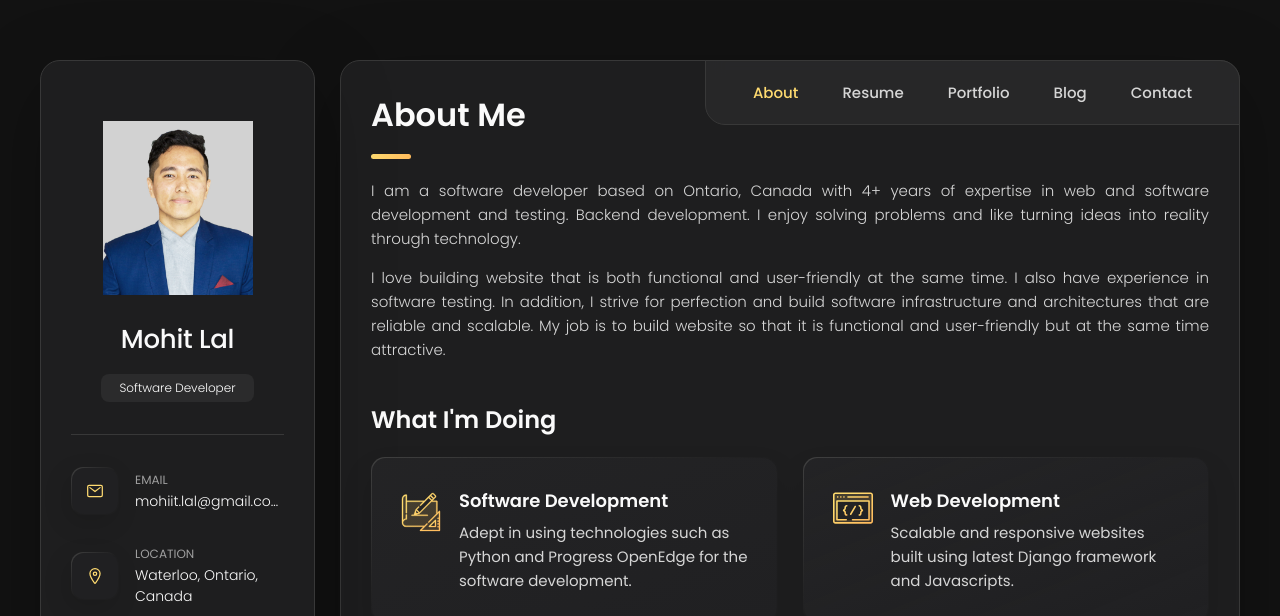
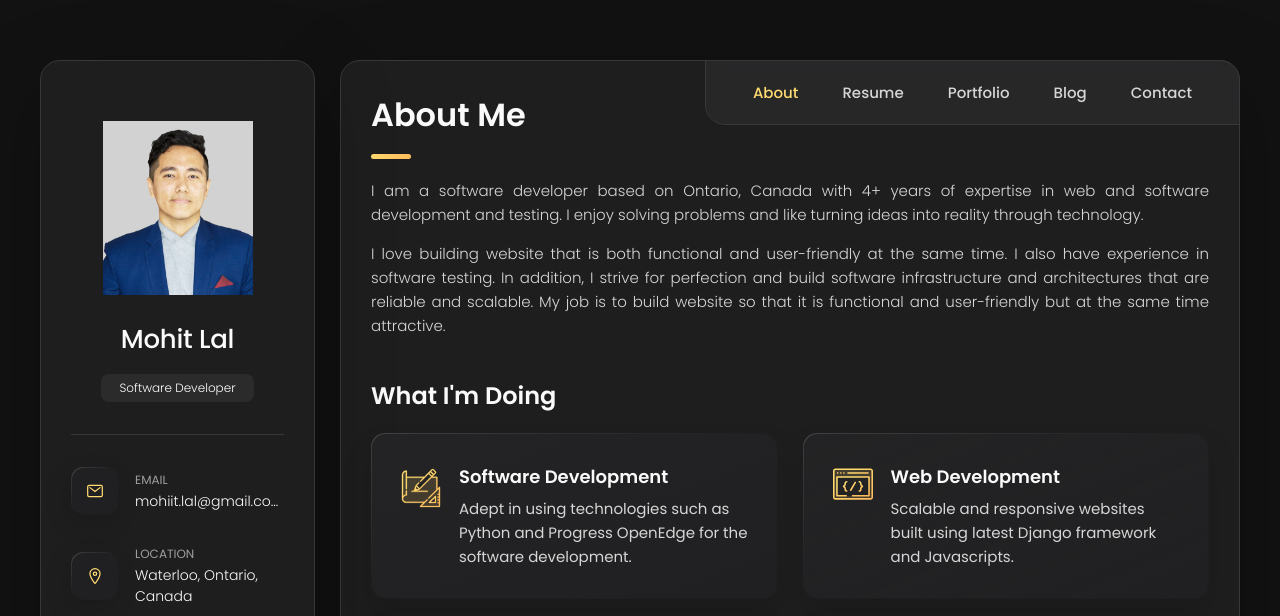
Before and after one commit to mohit-lal/mohit-lal.github.io, a plain HTML site: page index.html in a window 1280 px wide. Shown: the top 616 px of the page. Drawn offline with nearby package versions, Linux system fonts and the light colour scheme.

Commit message:
Update index.html

```diff
--- a/index.html
+++ b/index.html
@@ -197,7 +197,6 @@
           <p align="justify">
             I am a software developer based on Ontario, Canada with 4+ years of expertise in web and software
             development and testing.
-            Backend development.
             I enjoy solving problems and like turning ideas into reality through technology.
           </p>
 
```
